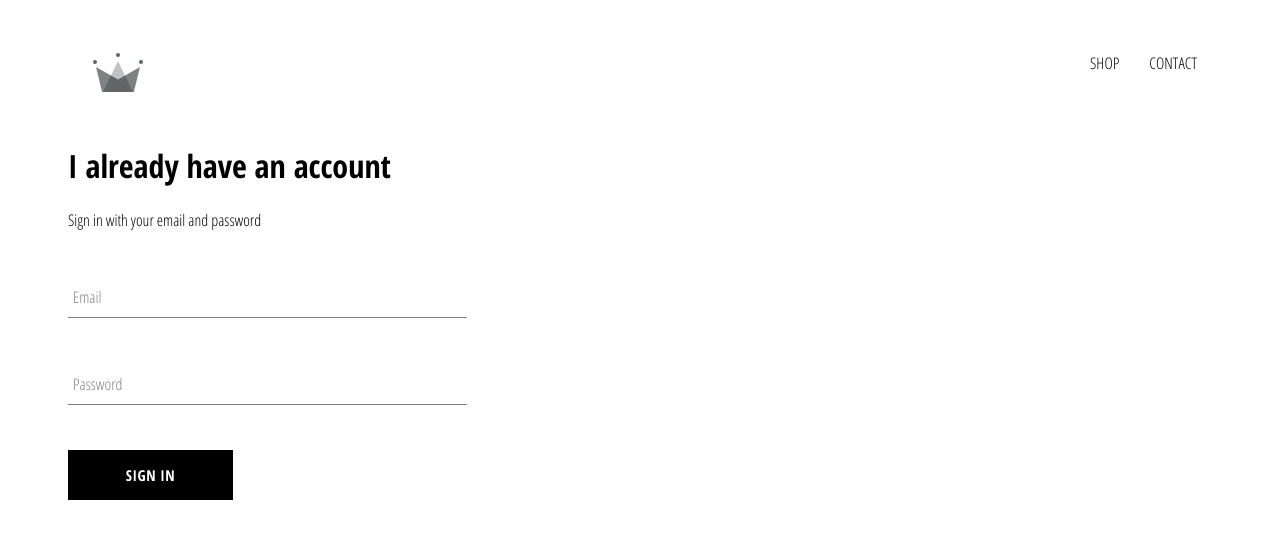
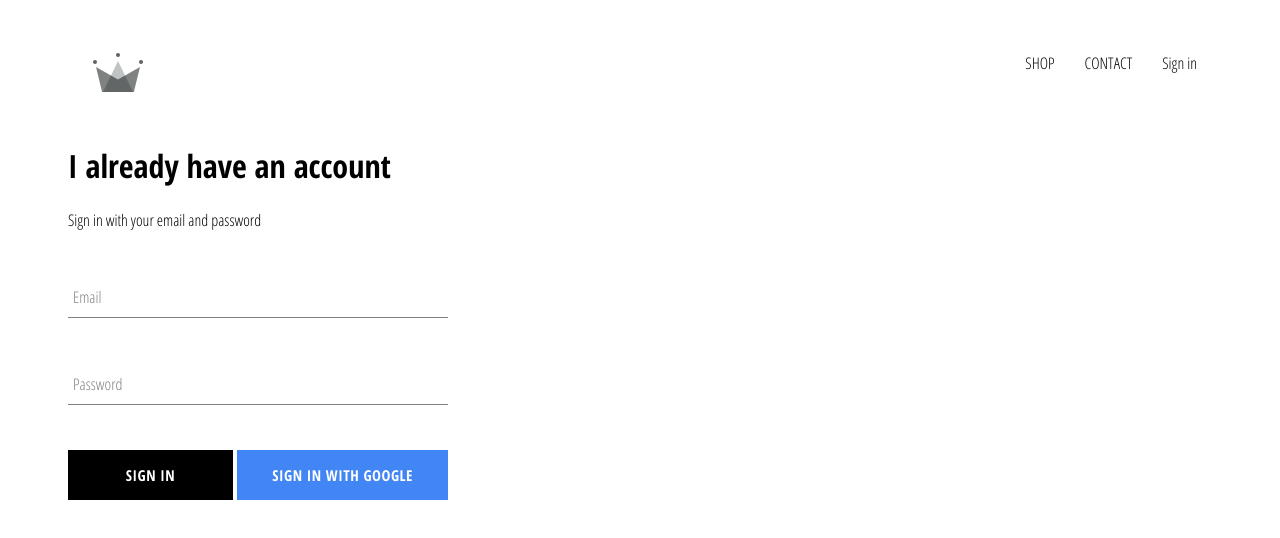
Before and after one commit to mjekott/clothing-store-react, a React (Create React App) app: page /signin in a window 1280 px wide. Shown: the top 538 px of the page. Built offline with nearby package versions, Linux system fonts and the light colour scheme; no server answers.

Commit message:
integrated firebse into application,created sign in page with sign in component and sign in with google

```diff
--- a/package.json
+++ b/package.json
@@ -6,6 +6,7 @@
     "@testing-library/jest-dom": "^5.11.9",
     "@testing-library/react": "^11.2.5",
     "@testing-library/user-event": "^12.8.3",
+    "firebase": "^8.3.0",
     "node-sass": "^5.0.0",
     "react": "^17.0.1",
     "react-dom": "^17.0.1",
--- a/src/App.css
+++ b/src/App.css
@@ -7,3 +7,7 @@
   text-decoration: none;
   color: black;
 }
+
+* {
+  box-sizing: border-box;
+}
--- a/src/App.js
+++ b/src/App.js
@@ -1,22 +1,38 @@
 import "./App.css";
 import React from "react";
 import { Route, Router, Switch } from "react-router-dom";
-
+import { auth } from "./firebase/firebase";
 
 import HomePage from "./pages/homepage/HomePage";
 import Shop from "./pages/shop/Shop.js";
 import Header from "./components/header/Header.js";
-import Sign from "./pages/sign/Sign.js"
+import Sign from "./pages/sign/Sign.js";
 
-const Home = (props) => {
-  console.log(props);
-  return <div>Home</div>;
+class App extends React.Component {
+  constructor(props) {
+    super(props);
+    this.state = {
+      currentuser: null,
     };
+  }
 
-function App() {
+  unsubcribeFromAuth = null;
+
+  componentDidMount() {
+    this.unsubcribeFromAuth = auth.onAuthStateChanged((user) => {
+      this.setState({ currentuser: user });
+      console.log(this.state.currentuser);
+    });
+  }
+
+  componentWillUnmount() {
+    this.unsubcribeFromAuth();
+  }
+
+  render() {
     return (
       <div>
-      <Header />
+        <Header currentuser={this.state.currentuser} />
         <Switch>
           <Route component={HomePage} path="/" exact />
           <Route component={Shop} path="/shop" />
@@ -25,5 +41,6 @@
       </div>
     );
   }
+}
 
 export default App;
--- a/src/components/custom-button/BaseButton.js
+++ b/src/components/custom-button/BaseButton.js
@@ -1,9 +1,12 @@
 import React from "react";
 import "./BaseButton.scss";
 
-const BaseButton = ({ children, ...otherProps }) => {
+const BaseButton = ({ children, isGoogleSignIn, ...otherProps }) => {
   return (
-    <button className="custom-button" {...otherProps}>
+    <button
+      className={`${isGoogleSignIn ? "google-sign-in" : ""} custom-button`}
+      {...otherProps}
+    >
       {children}
     </button>
   );
--- a/src/components/custom-button/BaseButton.scss
+++ b/src/components/custom-button/BaseButton.scss
@@ -19,4 +19,13 @@
     color: black;
     border: 1px solid black;
   }
+  &.google-sign-in {
+    background-color: #4285f4;
+    color: white;
+
+    &:hover {
+      background-color: #357ae8;
+      border: none;
+    }
+  }
 }
--- a/src/components/header/Header.js
+++ b/src/components/header/Header.js
@@ -1,9 +1,10 @@
 import React from "react";
 import { Link } from "react-router-dom";
 import { ReactComponent as Logo } from "../../asset/crown.svg";
+import { auth } from "../../firebase/firebase";
 import "./Header.scss";
 
-const Header = () => {
+const Header = ({ currentuser }) => {
   return (
     <div className="header">
       <Link className="logo-container" to="/">
@@ -16,6 +17,15 @@
         <Link className="option" to="/contact">
           CONTACT
         </Link>
+        {currentuser ? (
+          <div className="option" onClick={() => auth.signOut()}>
+            Sign out
+          </div>
+        ) : (
+          <Link className="option" to="/signin">
+            Sign in
+          </Link>
+        )}
       </div>
     </div>
   );
--- a/src/components/header/Header.scss
+++ b/src/components/header/Header.scss
@@ -5,12 +5,10 @@
   justify-content: space-between;
   margin-bottom: 25px;
 
-
   .logo-container {
     height: 100%;
     width: 70px;
     padding: 25px;
-
   }
 
   .options {
@@ -22,6 +20,7 @@
 
     .option {
       padding: 10px 15px;
+      cursor: pointer;
     }
   }
 }
--- a/src/components/sign-in/SignIn.js
+++ b/src/components/sign-in/SignIn.js
@@ -2,6 +2,7 @@
 import FormInput from "../form-input/FormInput";
 import BaseButton from "../../components/custom-button/BaseButton";
 import "./SignIn.scss";
+import { signInWithGoogle } from "../../firebase/firebase";
 
 class SignIn extends Component {
   constructor(props) {
@@ -46,8 +47,12 @@
             handleChange={this.handleChange}
             required
           />
-
-          <BaseButton type="submit">Sign in</BaseButton>
+          <div className="buttons">
+            <BaseButton type="submit">Sign in</BaseButton>
+            <BaseButton onClick={signInWithGoogle} isGoogleSignIn>
+              Sign in with Google
+            </BaseButton>
+          </div>
         </form>
       </div>
     );
--- a/src/components/sign-in/SignIn.scss
+++ b/src/components/sign-in/SignIn.scss
@@ -1,5 +1,5 @@
 .sign-in {
-  width: 30vw;
+  width: 380px;
   display: 30vw;
   display: flex;
   flex-direction: column;
@@ -7,4 +7,8 @@
   .title {
     margin: 10px 0;
   }
+  .buttons {
+    display: flex;
+    justify-content: space-between;
+  }
 }
--- /dev/null
+++ b/src/firebase/firebase.js
@@ -0,0 +1,26 @@
+import firebase from "firebase/app";
+
+import "firebase/firestore";
+
+import "firebase/auth";
+
+const config = {
+  apiKey: "AIzaSyBACTArxq8hy46ab8BSTPkiUnMlaZ5XrQQ",
+  authDomain: "crwn-db-67294.firebaseapp.com",
+  projectId: "crwn-db-67294",
+  storageBucket: "crwn-db-67294.appspot.com",
+  messagingSenderId: "282890958312",
+  appId: "1:282890958312:web:0d4de50e31c1196a09205d",
+};
+
+firebase.initializeApp(config);
+
+export const auth = firebase.auth();
+export const firestore = firebase.firestore();
+
+const provider = new firebase.auth.GoogleAuthProvider();
+provider.setCustomParameters({ prompt: "select_account" });
+
+export const signInWithGoogle = () => auth.signInWithPopup(provider);
+
+export default firebase;
```
Also changed, not shown: 1 other file (tests, documents, lock files or other folders). Lines whose indentation alone changed are shown as unchanged.
